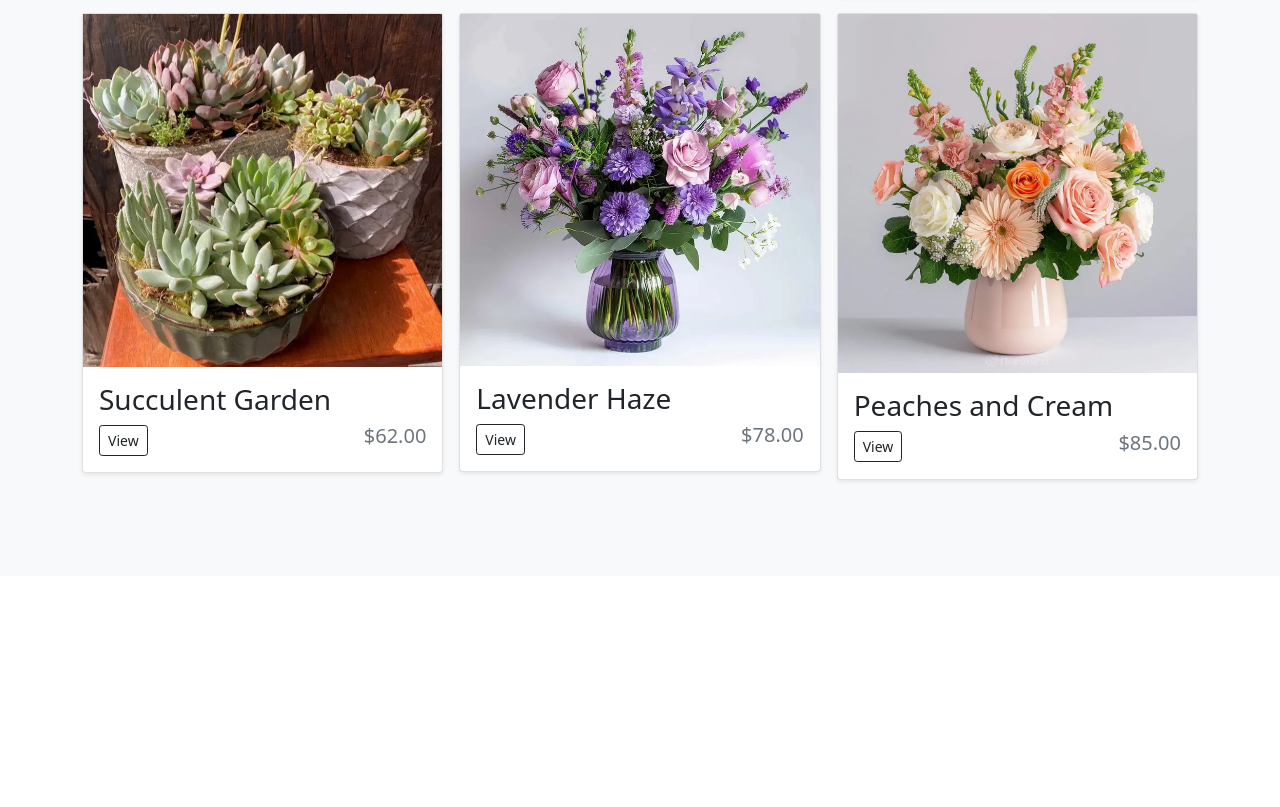
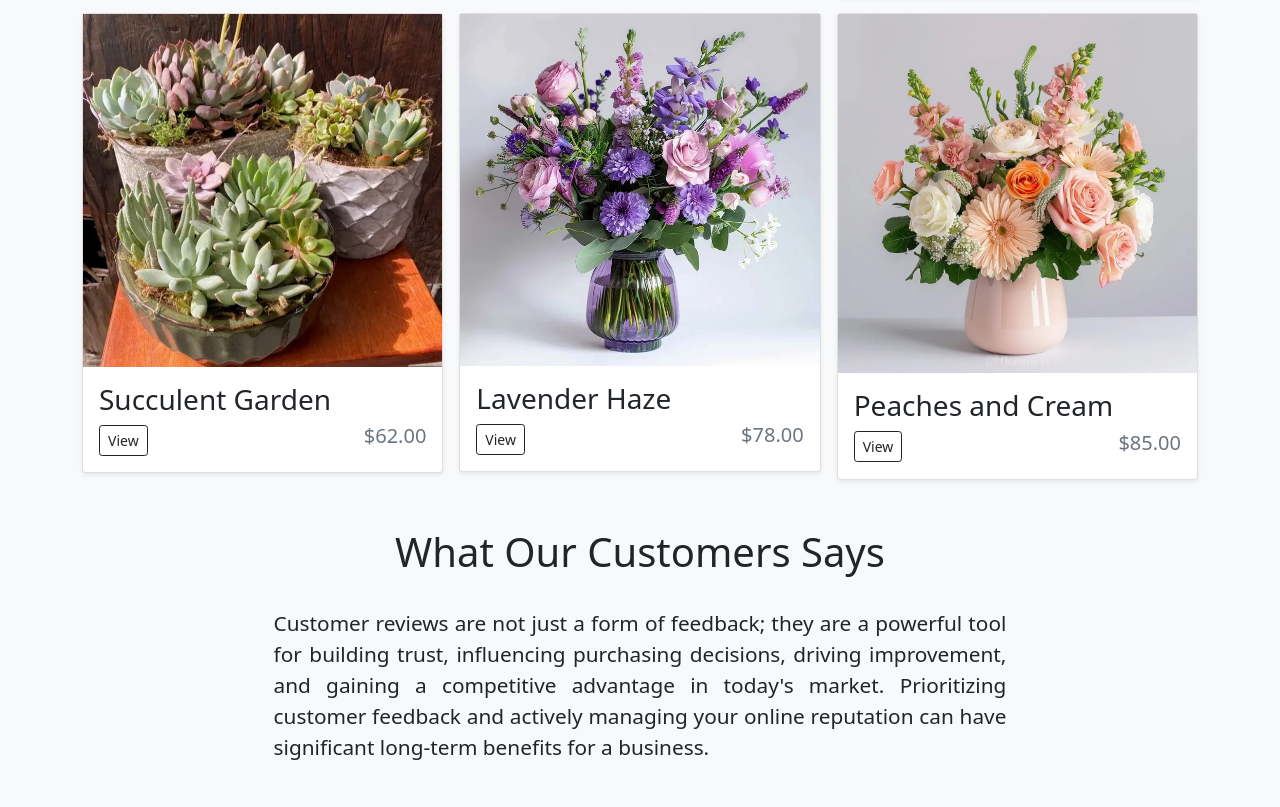
Before and after one commit to tayyaba7/Flower-Selling, a plain HTML site: page about.html in a window 1280 px wide. Shown: the part 1471-2278 px from the top of the page. Before the commit the page ends 2047 px from the top, so only its background shows below. Drawn offline with nearby package versions, Linux system fonts and the light colour scheme.

Commit message:
feedback introduction added

```diff
--- a/about.html
+++ b/about.html
@@ -179,7 +179,17 @@
             </div>
           </div>
           <br><br>
+          <section class="test">
+            <h1>What Our Customers Says</h1>
+            <br>
+            <p class="p"> Customer reviews are not just a form of feedback; they are a powerful tool for building trust, influencing purchasing decisions, driving improvement, and gaining a competitive advantage in today's market. Prioritizing customer feedback and actively managing your online reputation can have significant long-term benefits for a business.</p>
+            <br>
 
+            </section>
+            </div>
+            </div>
+          </div>
+      </main>
 
 </body>
 </html>
```
